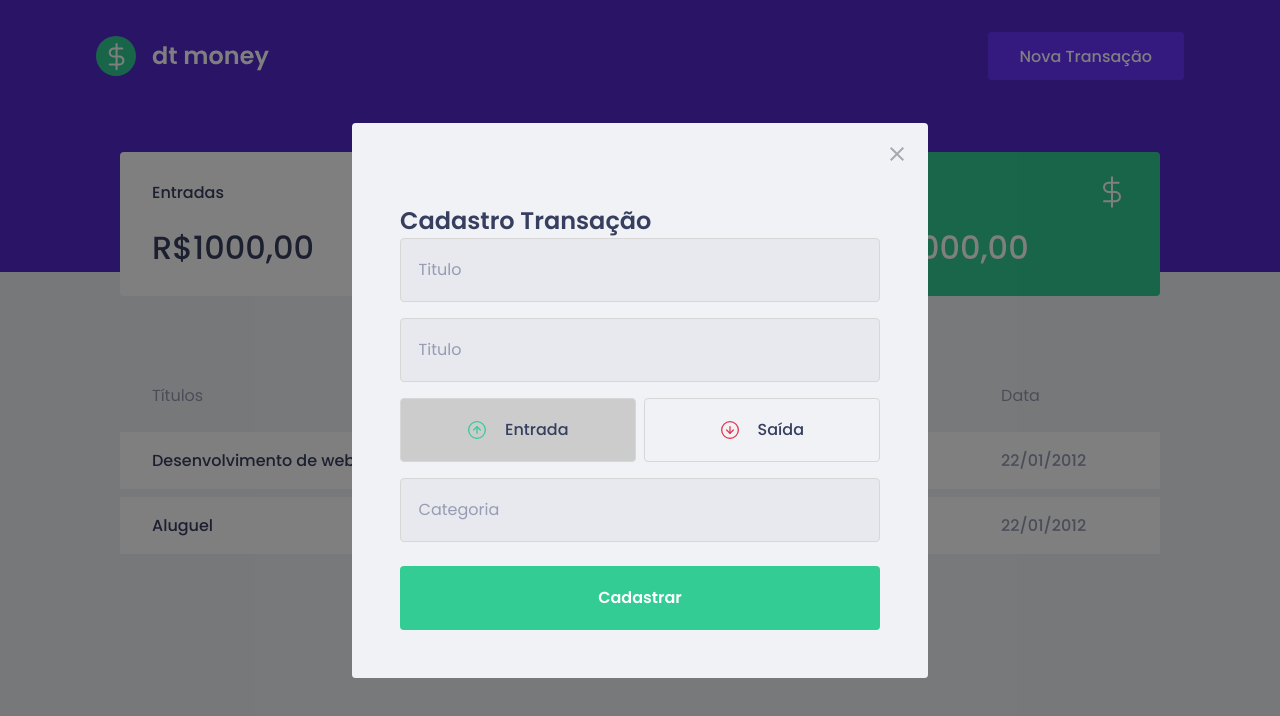
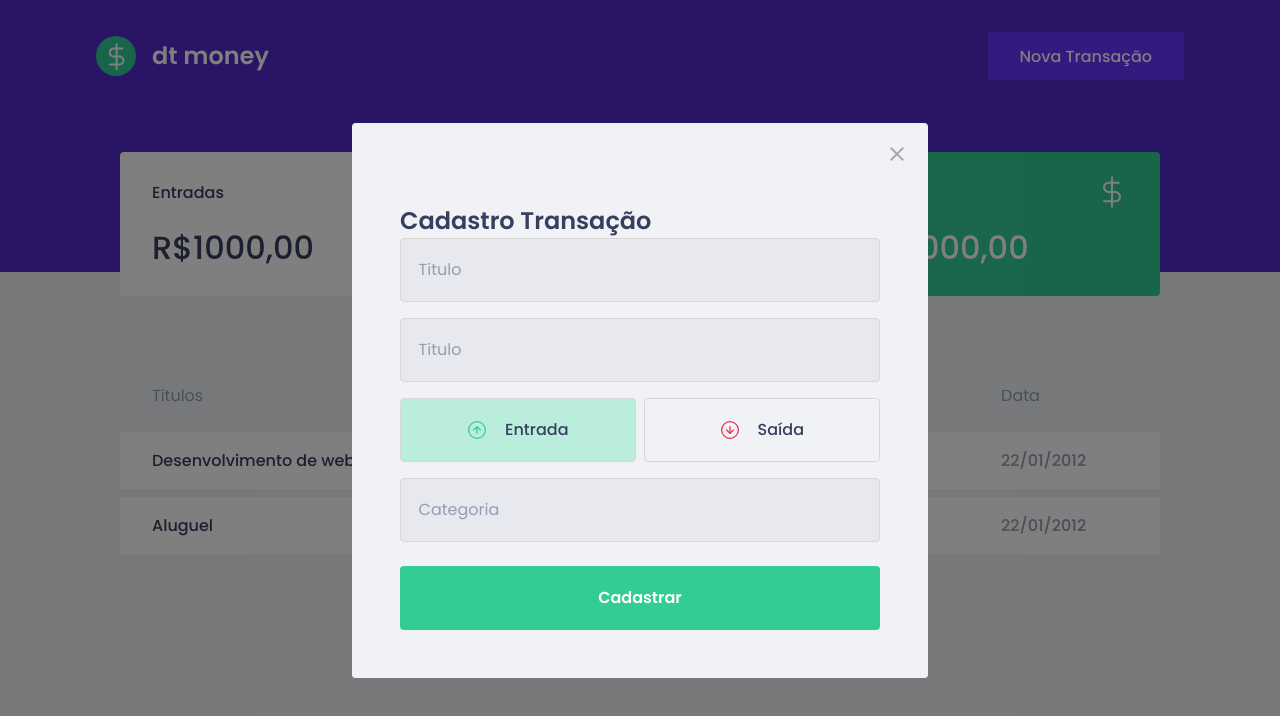
Before and after one commit to danielPaulinoMesquita/course-react-app-dt, a React (Create React App) app: page / in a window 1280 px wide. Both pictures are taken after a click on the button "Nova Transação". Shown: the top 716 px of the page. Built offline with nearby package versions, Linux system fonts and the light colour scheme; no server answers; what miragejs would draw is missing.

Commit message:
14- Create styles depending on selection.

```diff
--- a/src/components/NewTransactionalModal/index.tsx
+++ b/src/components/NewTransactionalModal/index.tsx
@@ -33,6 +33,7 @@ export function NewTransactionalModal({isOpen, onRequestClose}: NewTransactional
                     type='button'
                     onClick={()=>setType('deposit')}
                     isActive={type === 'deposit'}
+                    activeColor='green'
                     >
                         <img src={incomeImg} alt='Entrada'/>
                         <span>Entrada</span>
@@ -41,6 +42,7 @@ export function NewTransactionalModal({isOpen, onRequestClose}: NewTransactional
                     type='button'
                     onClick={()=>setType('withdraw')}
                     isActive={type === 'withdraw'}
+                    activeColor='red'
                     >
                         <img src={outcomeImg} alt='Saída'/>
                         <span>Saída</span>
--- a/src/components/NewTransactionalModal/styles.ts
+++ b/src/components/NewTransactionalModal/styles.ts
@@ -57,6 +57,12 @@ export const TransactionTypeContainer = styled.div`
 
 interface RadioBoxProps {
     isActive: boolean;
+    activeColor: 'green'|'red';
+}
+
+const colors = {
+    green: 'rgba(104,230,182,0.39)',
+    red: 'rgba(225,105,105,0.37)'
 }
 
 export const RadioBox = styled.button<RadioBoxProps>`
@@ -64,7 +70,9 @@ export const RadioBox = styled.button<RadioBoxProps>`
   border: 1px solid #d7d7d7;
   border-radius: 0.25rem;
 
-  background: ${(props) => props.isActive ? '#ccc' : 'transparent'};
+  background: ${(props) => props.isActive
+          ? colors[props.activeColor]
+          : 'transparent'};
   display: flex;
   align-items: center;
   justify-content: center;
--- a/src/styles/global.ts
+++ b/src/styles/global.ts
@@ -4,8 +4,8 @@ export const GlobalStyle = createGlobalStyle`
   :root {
     --background: #f0f2f5;
     --red: #E52E4D;
+    --green: #33cc95;
     --blue: #5429CC;
-    --green: #33cc95;
     --blue-light: #6933FF;
     --text-title: #363F5F;
     --text-body: #969CB3;
```
